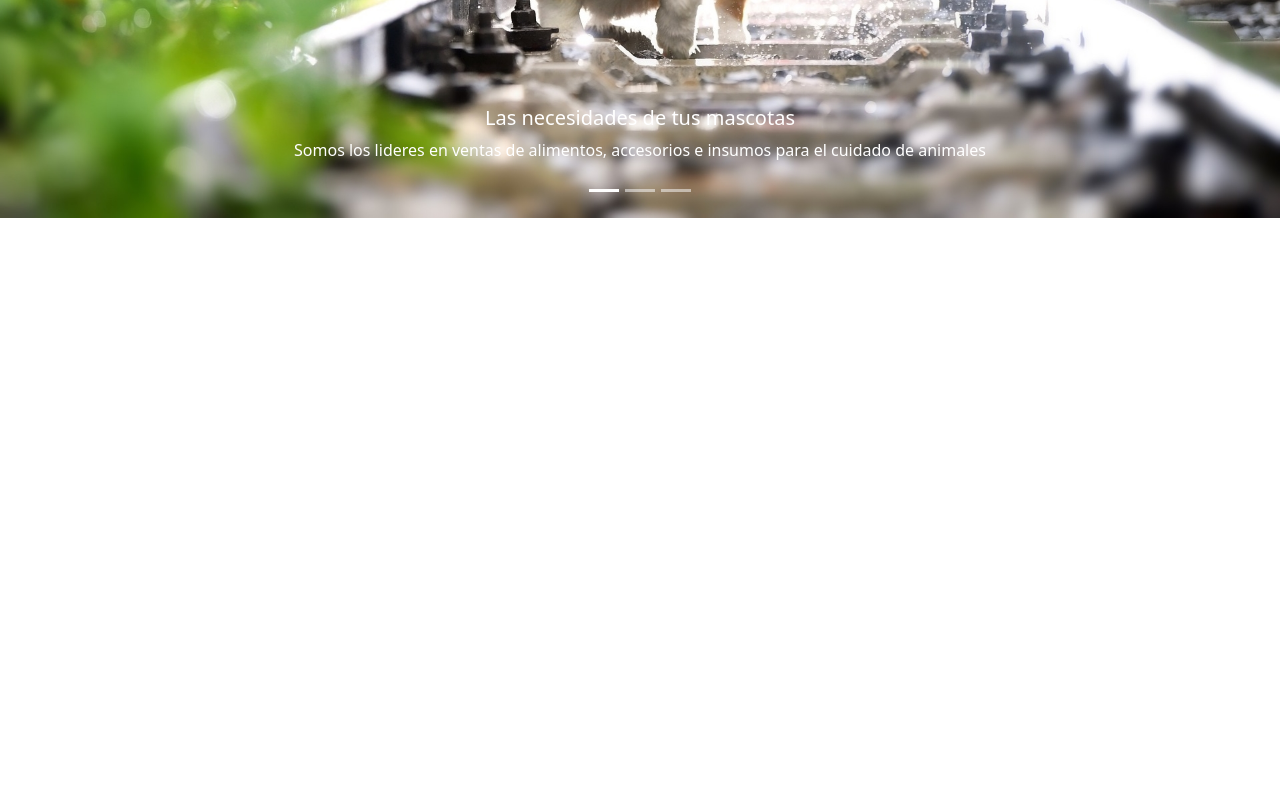
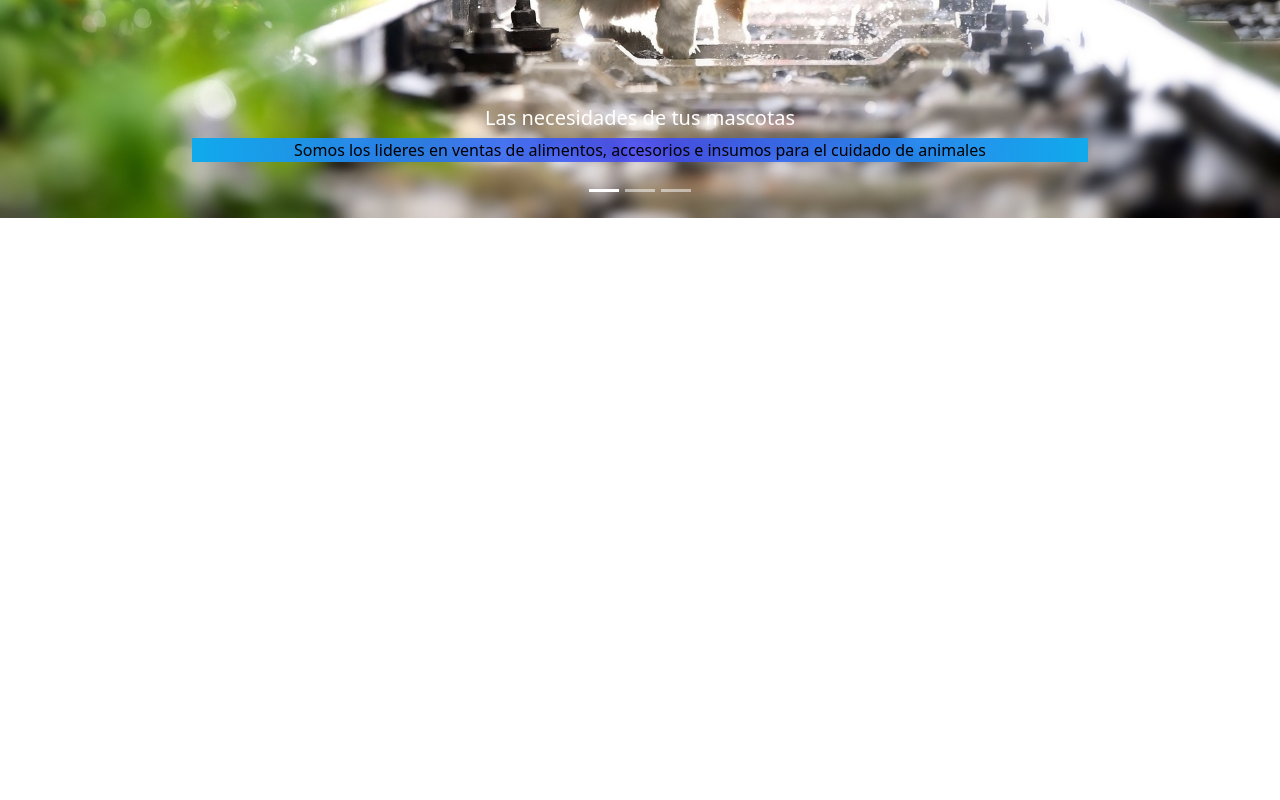
Before and after one commit to Juani099/SASS2-SEO.JuanVillalobos, a plain HTML site: page index.html in a window 1280 px wide. Shown: the part 780-1580 px from the top of the page. Drawn offline with nearby package versions, Linux system fonts and the light colour scheme.

Commit message:
Agregue un extend y un mixin a mi proyecto

```diff
--- a/css/style.css
+++ b/css/style.css
@@ -132,6 +132,11 @@ h1 {
 a {
   font-family: 'EB Garamond', serif; }
 
+p {
+  color: black;
+  font-size: medium;
+  background: radial-gradient(circle, rgba(65, 65, 247, 0.836) 0%, #10aaec 100%); }
+
 .body-perros {
   background-image: url(https://cdn.pixabay.com/photo/2016/04/05/13/55/design-1309492_960_720.png);
   background-repeat: no-repeat;
--- a/scss/main.scss
+++ b/scss/main.scss
@@ -21,6 +21,12 @@ h2 {
 }
 a {
 	font-family: 'EB Garamond', serif;
+}
+
+p {
+color: black;
+font-size: medium;
+@include estilop;
 }
 
 .body-perros{
--- a/scss/var/_extend.scss
+++ b/scss/var/_extend.scss
@@ -13,3 +13,7 @@
 
 
 // MIXIN
+
+@mixin estilop {
+    background: radial-gradient(circle, rgba(65, 65, 247, 0.836) 0%, #10aaec 100%);
+}
```
